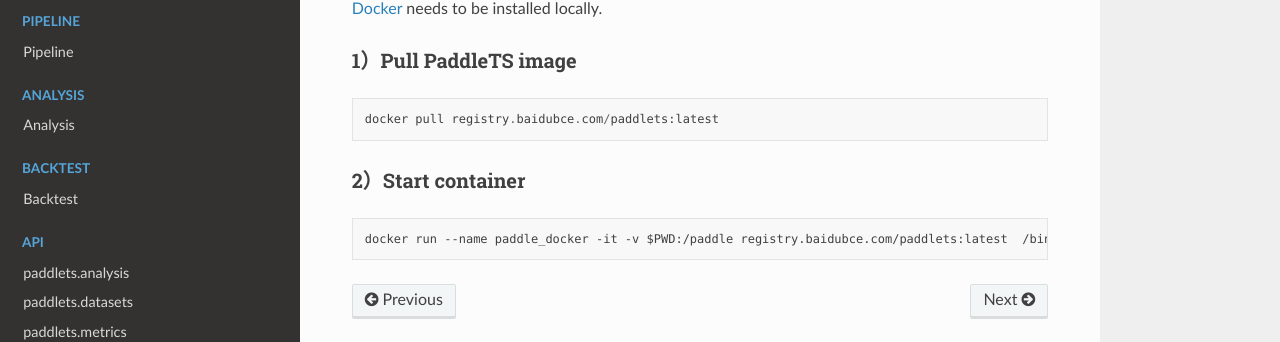
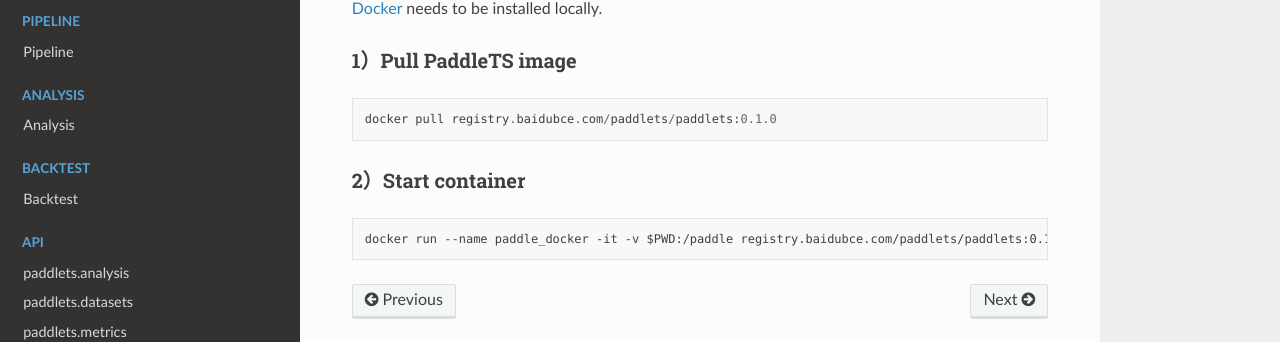
Before and after one commit to PaddlePaddle/PaddleTS, a Sphinx documentation site: the page built from docs/source/installation/overview.rst, in a window 1280 px wide and 900 px high, scrolled down 1091 px. Shown: the part 451-793 px from the top of the window. Built offline with Sphinx 7.4.7 and the Read the Docs theme 2.0.0, drawn with Linux system fonts in a browser that asks for light colours.

Commit message:
Modify Docker image path in install doc

```diff
--- a/docs/source/installation/overview.rst
+++ b/docs/source/installation/overview.rst
@@ -74,11 +74,11 @@
 
 ::
 
-    docker pull registry.baidubce.com/paddlets:latest
+    docker pull registry.baidubce.com/paddlets/paddlets:0.1.0
 
 2）Start container
 -----------------------
 
 ::
 
-    docker run --name paddle_docker -it -v $PWD:/paddle registry.baidubce.com/paddlets:latest  /bin/bash
+    docker run --name paddle_docker -it -v $PWD:/paddle registry.baidubce.com/paddlets/paddlets:0.1.0  /bin/bash
```
